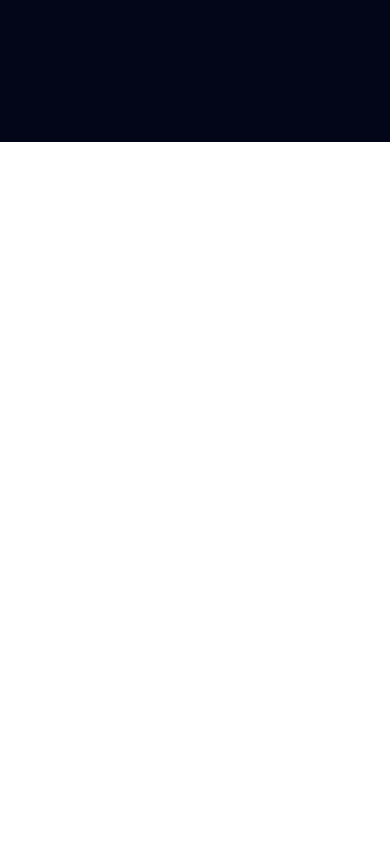
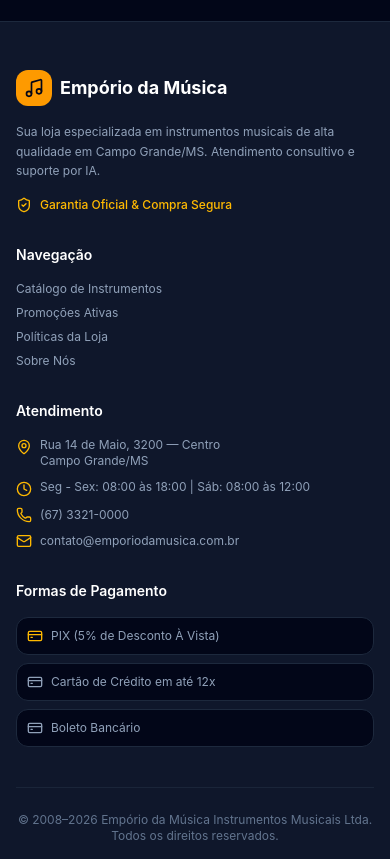
Before and after one commit to fau-33/emporium-the-music-project, a React app in the folder frontend/: page / in a window 390 px wide. Shown: the part 702-1561 px from the top of the page. Before the commit the page ends 844 px from the top, so only its background shows below. Built offline with nearby package versions, Linux system fonts and the light colour scheme; no server answers; the HTML template or start-up script is replaced by a standard one.

Commit message:
feat(frontend): integrate responsive Footer component with verified contact links

```diff
--- a/frontend/src/App.jsx
+++ b/frontend/src/App.jsx
@@ -1,6 +1,7 @@
 import { Header } from "./components/Header";
 import { PromotionsSection } from "./components/PromotionsSection";
 import { ProductGrid } from "./components/ProductGrid";
+import { Footer } from "./components/Footer";
 import { Sparkles } from "lucide-react";
 
 export function App() {
@@ -29,6 +30,7 @@ export function App() {
           <ProductGrid />
         </section>
       </main>
+      <Footer />
     </div>
   );
 }
--- /dev/null
+++ b/frontend/src/components/Footer.tsx
@@ -0,0 +1,169 @@
+import React from "react";
+import {
+  Clock,
+  CreditCard,
+  Mail,
+  MapPin,
+  Music,
+  Phone,
+  ShieldCheck,
+} from "lucide-react";
+
+export const Footer: React.FC = () => {
+  return (
+    <footer className="border-t border-slate-800 bg-slate-900 text-sm text-slate-400">
+      <div className="mx-auto max-w-7xl px-4 py-12 sm:px-6 lg:px-8">
+        <div className="grid grid-cols-1 gap-8 md:grid-cols-4">
+          {/* Brand Info */}
+          <div className="space-y-4 md:col-span-1">
+            <div className="flex items-center space-x-2 text-lg font-bold text-white">
+              <div className="rounded-xl bg-amber-500 p-2 text-slate-950">
+                <Music className="h-5 w-5" aria-hidden="true" />
+              </div>
+              <span>Empório da Música</span>
+            </div>
+            <p className="text-xs leading-relaxed text-slate-400">
+              Sua loja especializada em instrumentos musicais de alta qualidade
+              em Campo Grande/MS. Atendimento consultivo e suporte por IA.
+            </p>
+            <div className="flex items-center gap-2 text-xs font-medium text-amber-400">
+              <ShieldCheck className="h-4 w-4" aria-hidden="true" />
+              <span>Garantia Oficial &amp; Compra Segura</span>
+            </div>
+          </div>
+
+          {/* Quick Links */}
+          <div>
+            <h2 className="mb-4 text-sm font-semibold text-white">Navegação</h2>
+            <ul className="space-y-2 text-xs">
+              <li>
+                <a
+                  href="#catalog"
+                  className="transition-colors hover:text-amber-400"
+                >
+                  Catálogo de Instrumentos
+                </a>
+              </li>
+              <li>
+                <a
+                  href="#promotions"
+                  className="transition-colors hover:text-amber-400"
+                >
+                  Promoções Ativas
+                </a>
+              </li>
+              <li>
+                <a
+                  href="#policies"
+                  className="transition-colors hover:text-amber-400"
+                >
+                  Políticas da Loja
+                </a>
+              </li>
+              <li>
+                <a
+                  href="#about"
+                  className="transition-colors hover:text-amber-400"
+                >
+                  Sobre Nós
+                </a>
+              </li>
+            </ul>
+          </div>
+
+          {/* Store Info & Location */}
+          <div>
+            <h2 className="mb-4 text-sm font-semibold text-white">
+              Atendimento
+            </h2>
+            <ul className="space-y-2.5 text-xs">
+              <li className="flex items-start gap-2">
+                <MapPin
+                  className="mt-0.5 h-4 w-4 shrink-0 text-amber-400"
+                  aria-hidden="true"
+                />
+                <span>
+                  Rua 14 de Maio, 3200 — Centro
+                  <br />
+                  Campo Grande/MS
+                </span>
+              </li>
+              <li className="flex items-start gap-2">
+                <Clock
+                  className="mt-0.5 h-4 w-4 shrink-0 text-amber-400"
+                  aria-hidden="true"
+                />
+                <span>Seg - Sex: 08:00 às 18:00 | Sáb: 08:00 às 12:00</span>
+              </li>
+              <li className="flex items-center gap-2">
+                <Phone
+                  className="h-4 w-4 shrink-0 text-amber-400"
+                  aria-hidden="true"
+                />
+                <a
+                  href="tel:+556733210000"
+                  className="transition-colors hover:text-amber-400"
+                >
+                  (67) 3321-0000
+                </a>
+              </li>
+              <li className="flex items-center gap-2">
+                <Mail
+                  className="h-4 w-4 shrink-0 text-amber-400"
+                  aria-hidden="true"
+                />
+                <a
+                  href="mailto:contato@emporiodamusica.com.br"
+                  className="break-all transition-colors hover:text-amber-400"
+                >
+                  contato@emporiodamusica.com.br
+                </a>
+              </li>
+            </ul>
+          </div>
+
+          {/* Payment Badges */}
+          <div>
+            <h2 className="mb-4 text-sm font-semibold text-white">
+              Formas de Pagamento
+            </h2>
+            <div className="space-y-2 text-xs">
+              <div className="flex items-center gap-2 rounded-xl border border-slate-800 bg-slate-950 p-2.5">
+                <CreditCard
+                  className="h-4 w-4 text-amber-400"
+                  aria-hidden="true"
+                />
+                <span>PIX (5% de Desconto À Vista)</span>
+              </div>
+              <div className="flex items-center gap-2 rounded-xl border border-slate-800 bg-slate-950 p-2.5">
+                <CreditCard
+                  className="h-4 w-4 text-slate-400"
+                  aria-hidden="true"
+                />
+                <span>Cartão de Crédito em até 12x</span>
+              </div>
+              <div className="flex items-center gap-2 rounded-xl border border-slate-800 bg-slate-950 p-2.5">
+                <CreditCard
+                  className="h-4 w-4 text-slate-400"
+                  aria-hidden="true"
+                />
+                <span>Boleto Bancário</span>
+              </div>
+            </div>
+          </div>
+        </div>
+
+        {/* Bottom Rights */}
+        <div className="mt-10 flex flex-col items-center justify-between gap-4 border-t border-slate-800/80 pt-6 text-center text-xs text-slate-500 sm:flex-row sm:text-left">
+          <p>
+            © 2008–2026 Empório da Música Instrumentos Musicais Ltda. Todos os
+            direitos reservados.
+          </p>
+          <p className="text-[11px]">
+            Desenvolvido com FastAPI, React &amp; Google Gemini
+          </p>
+        </div>
+      </div>
+    </footer>
+  );
+};
```
